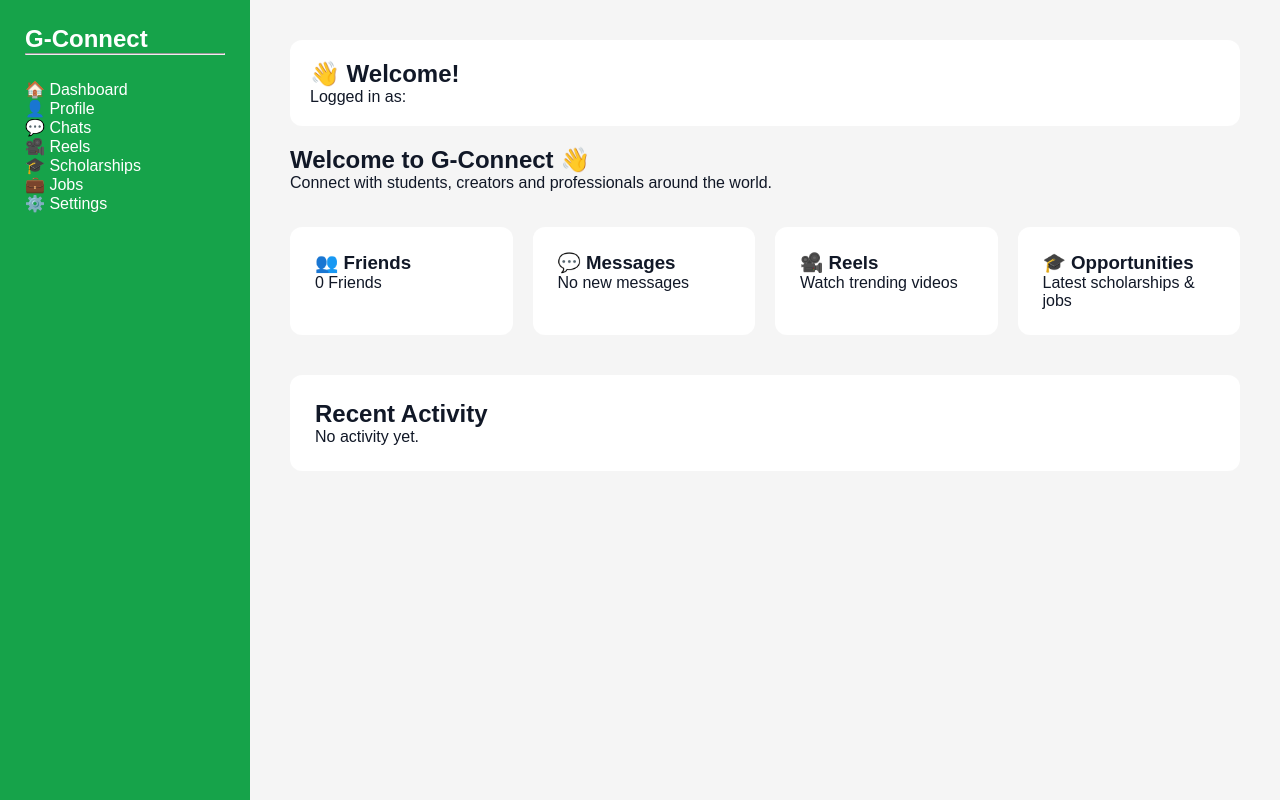
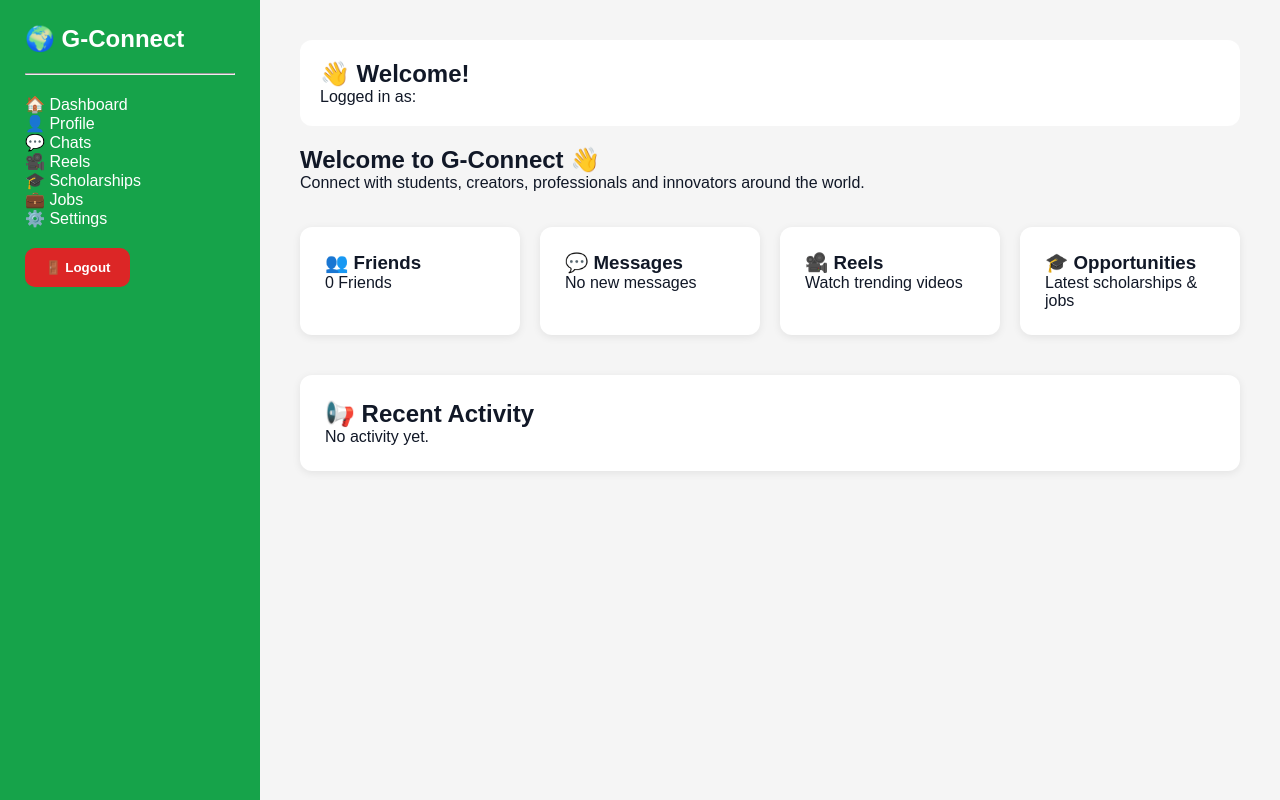
Before and after one commit to MuhammadHarunaGadzama/Gadzama-connect-, a Next.js app: page /dashboard in a window 1280 px wide. Built offline with nearby package versions, Linux system fonts and the light colour scheme; no server answers.

Commit message:
app/dashboard/page.tsx

```diff
--- a/app/dashboard/page.tsx
+++ b/app/dashboard/page.tsx
@@ -1,4 +1,5 @@
 import UserInfo from "./UserInfo";
+import LogoutButton from "./LogoutButton";
 
 export default function DashboardPage() {
   return (
@@ -12,23 +13,25 @@ export default function DashboardPage() {
       {/* Sidebar */}
       <aside
         style={{
-          width: "250px",
+          width: "260px",
           background: "#16a34a",
           color: "white",
           padding: "25px",
         }}
       >
-        <h2>G-Connect</h2>
+        <h2>🌍 G-Connect</h2>
 
-        <hr />
+        <hr style={{ margin: "20px 0" }} />
 
-        <p style={{ marginTop: "25px" }}>🏠 Dashboard</p>
+        <p>🏠 Dashboard</p>
         <p>👤 Profile</p>
         <p>💬 Chats</p>
         <p>🎥 Reels</p>
         <p>🎓 Scholarships</p>
         <p>💼 Jobs</p>
         <p>⚙️ Settings</p>
+
+        <LogoutButton />
       </aside>
 
       {/* Main Content */}
@@ -43,7 +46,8 @@ export default function DashboardPage() {
         <h1>Welcome to G-Connect 👋</h1>
 
         <p>
-          Connect with students, creators and professionals around the world.
+          Connect with students, creators, professionals and innovators around
+          the world.
         </p>
 
         <div
@@ -59,6 +63,7 @@ export default function DashboardPage() {
               background: "white",
               padding: "25px",
               borderRadius: "12px",
+              boxShadow: "0 2px 8px rgba(0,0,0,0.08)",
             }}
           >
             <h3>👥 Friends</h3>
@@ -70,6 +75,7 @@ export default function DashboardPage() {
               background: "white",
               padding: "25px",
               borderRadius: "12px",
+              boxShadow: "0 2px 8px rgba(0,0,0,0.08)",
             }}
           >
             <h3>💬 Messages</h3>
@@ -81,6 +87,7 @@ export default function DashboardPage() {
               background: "white",
               padding: "25px",
               borderRadius: "12px",
+              boxShadow: "0 2px 8px rgba(0,0,0,0.08)",
             }}
           >
             <h3>🎥 Reels</h3>
@@ -92,6 +99,7 @@ export default function DashboardPage() {
               background: "white",
               padding: "25px",
               borderRadius: "12px",
+              boxShadow: "0 2px 8px rgba(0,0,0,0.08)",
             }}
           >
             <h3>🎓 Opportunities</h3>
@@ -105,13 +113,14 @@ export default function DashboardPage() {
             background: "white",
             padding: "25px",
             borderRadius: "12px",
+            boxShadow: "0 2px 8px rgba(0,0,0,0.08)",
           }}
         >
-          <h2>Recent Activity</h2>
+          <h2>📢 Recent Activity</h2>
 
           <p>No activity yet.</p>
         </div>
       </section>
     </main>
   );
-                }
+}
```
